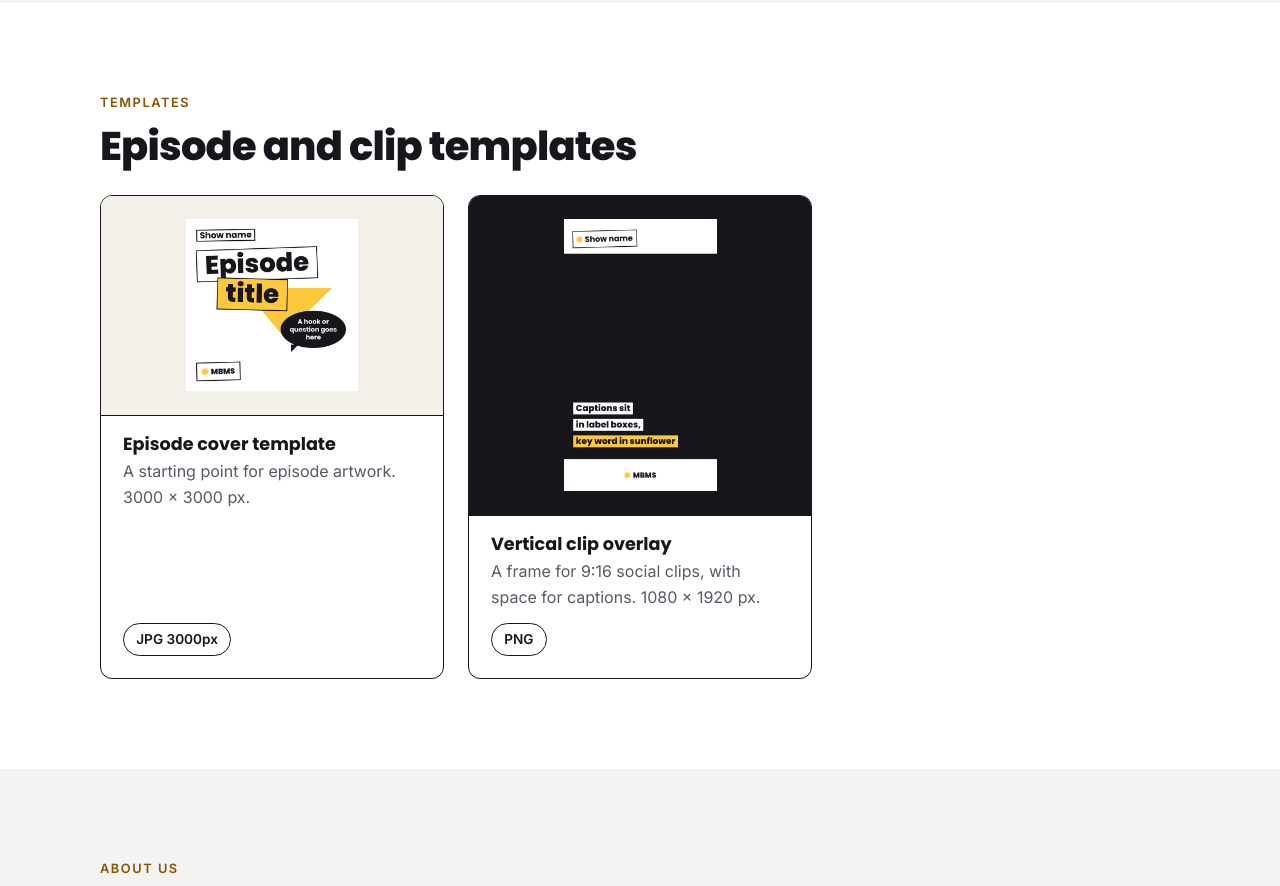
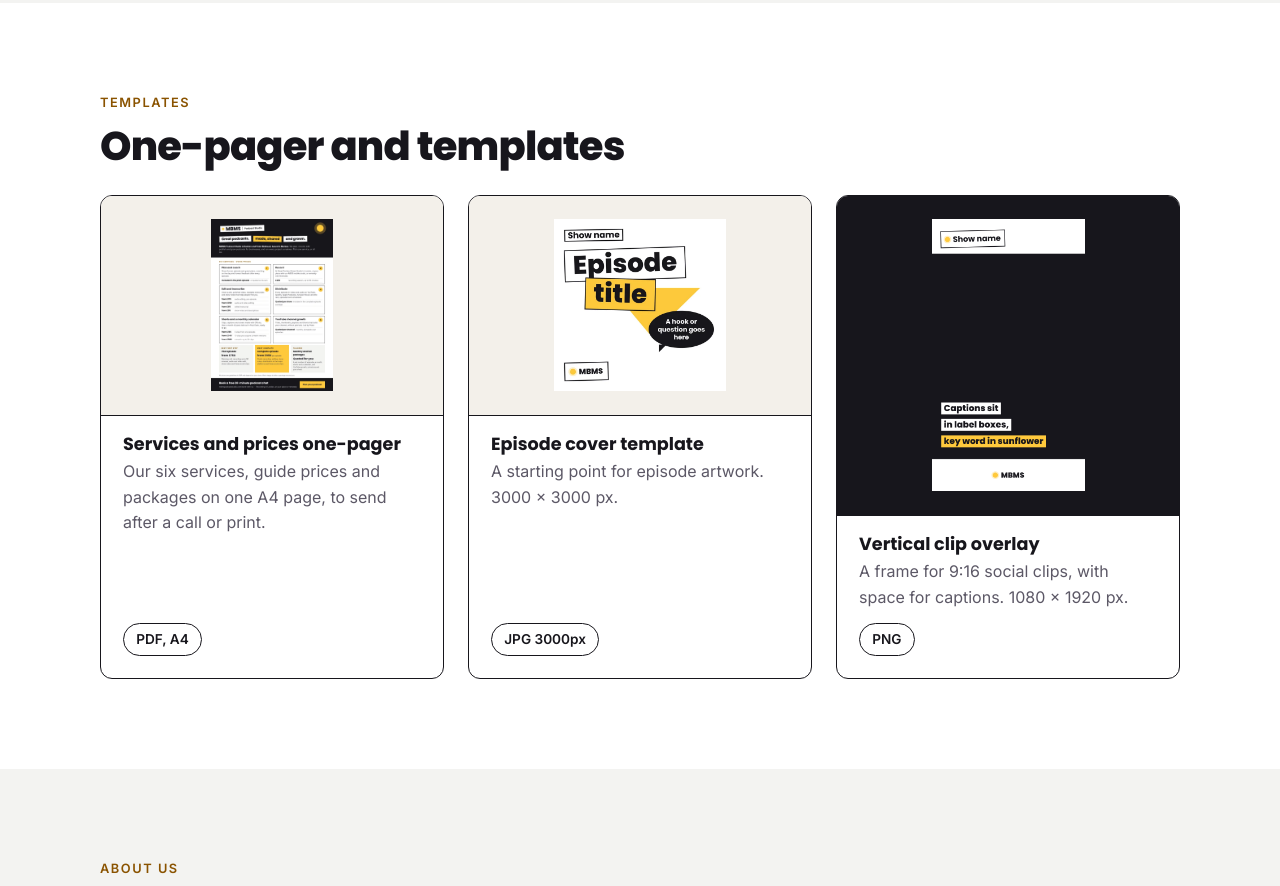
Before and after one commit to damobiddles/PodcastMBMS, a website: page media-kit/index.html in a window 1280 px wide. Shown: the part 8620-9506 px from the top of the page. Drawn offline with Linux system fonts and the light colour scheme.

Commit message:
Add services and prices one-pager PDF to Services and media kit
Co-Authored-By: Claude Opus 5.5 <noreply@anthropic.com>
Claude-Session: https://claude.ai/code/session_01L6d6nGR4aP8gKarFpjzbAa

```diff
--- a/media-kit/index.html
+++ b/media-kit/index.html
@@ -401,8 +401,16 @@
     <section class="section" id="templates">
       <div class="container">
         <p class="eyebrow">Templates</p>
-        <h2>Episode and clip templates</h2>
+        <h2>One-pager and templates</h2>
         <div class="asset-grid">
+          <article class="asset">
+            <div class="asset-preview"><img src="/media-kit/previews/services-and-prices-one-pager.webp" width="600" height="849" loading="lazy" alt="One-page PDF of our six services, guide prices and packages"></div>
+            <div class="asset-body">
+              <h3>Services and prices one-pager</h3>
+              <p>Our six services, guide prices and packages on one A4 page, to send after a call or print.</p>
+              <p class="asset-links"><a href="/media-kit/files/MBMS-Podcast-Studio-services-and-prices.pdf" download>PDF, A4</a></p>
+            </div>
+          </article>
           <article class="asset">
             <div class="asset-preview"><img src="/media-kit/previews/episode-cover-template-3000.webp" width="600" height="600" loading="lazy" alt="Episode cover template"></div>
             <div class="asset-body">
```
Also changed, not shown: services/index.html (+1 -0 lines), media-kit/previews/services-and-prices-one-pager.webp (added), 1 other file.
